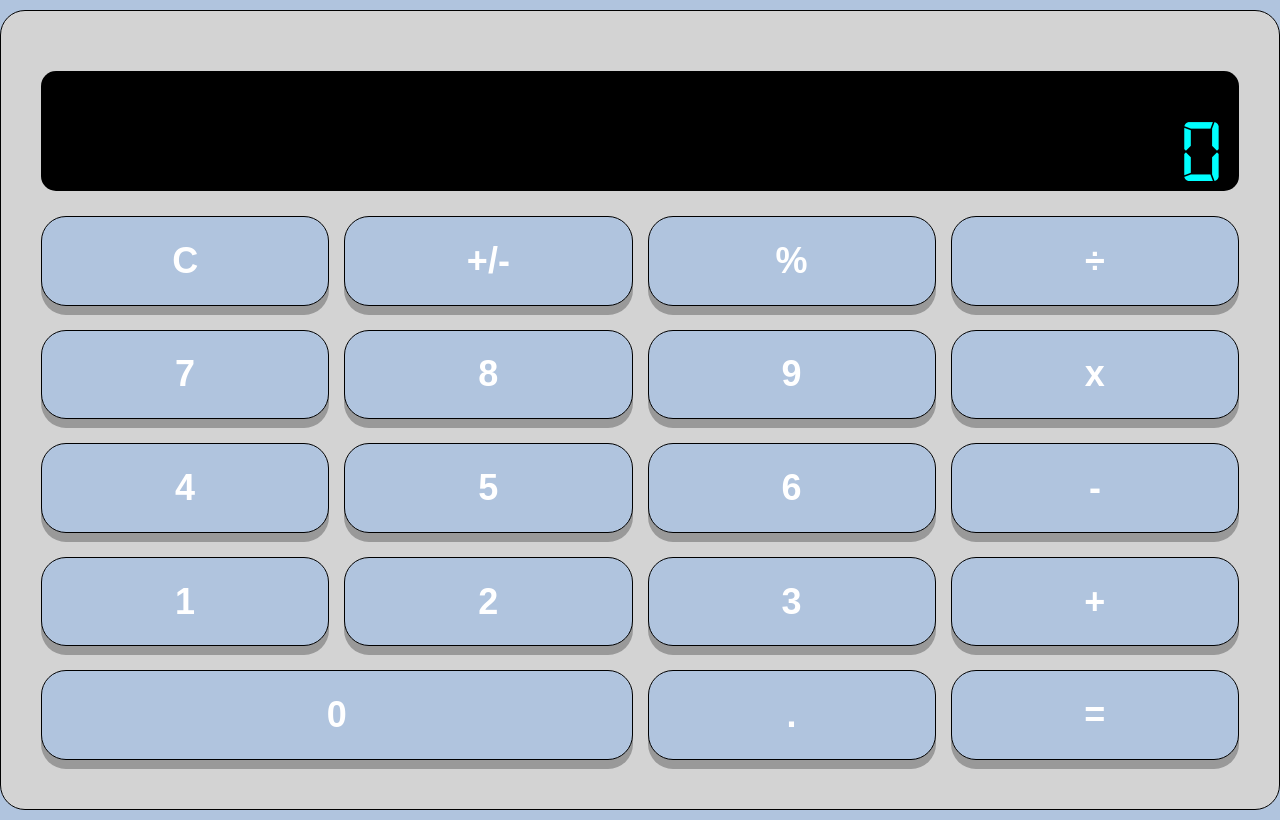
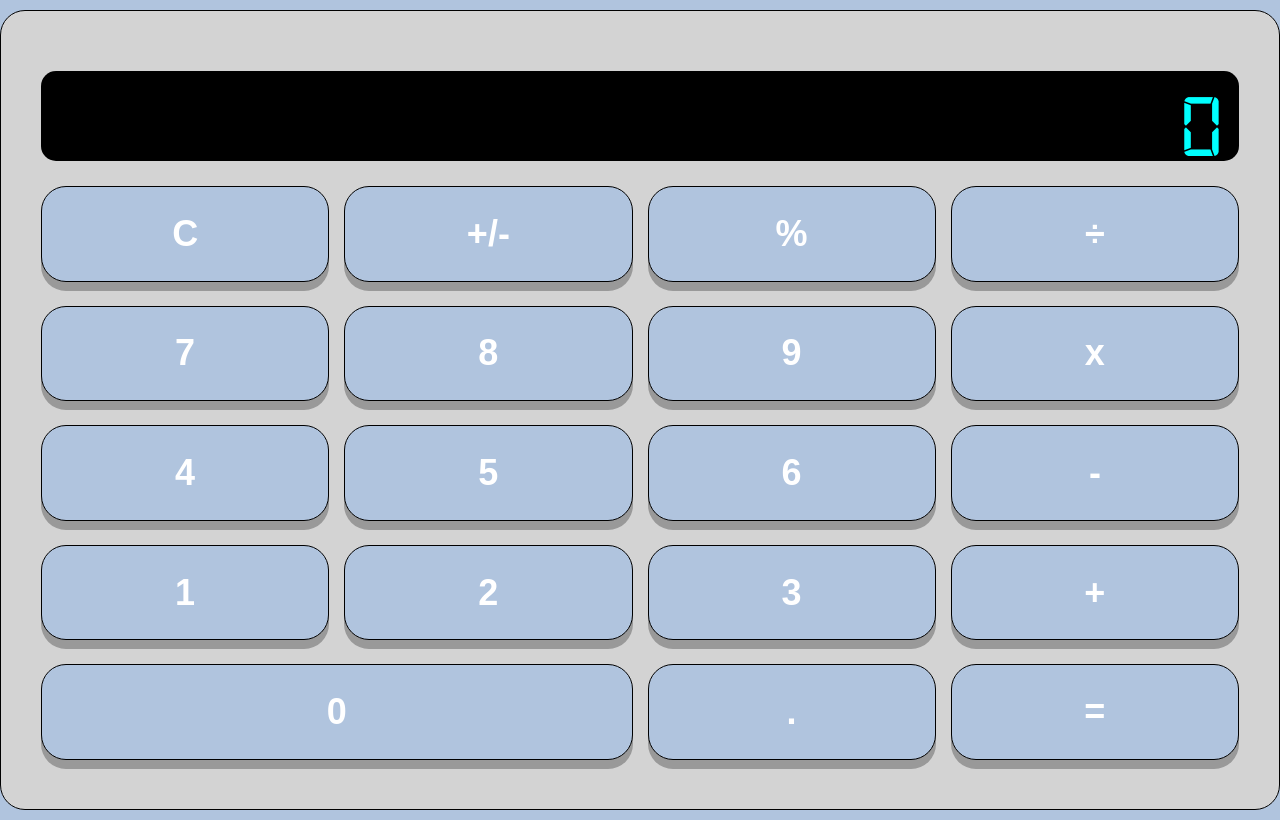
Before and after one commit to julietrubin/calculator, a Gatsby site: page / in a window 1280 px wide. Built offline with nearby package versions, Linux system fonts and the light colour scheme; Gatsby itself is replaced by a stand-in of ours.

Commit message:
mw orientation fixes

```diff
--- a/src/components/calculator.module.css
+++ b/src/components/calculator.module.css
@@ -109,5 +109,11 @@
 @media (max-device-width: 830px) and (orientation:landscape) {
     .calculator {
         height: 100vh;
+        grid-template-rows: 100px;
+
+    }
+
+    .output_text {
+        bottom: 0
     }
 }
```
